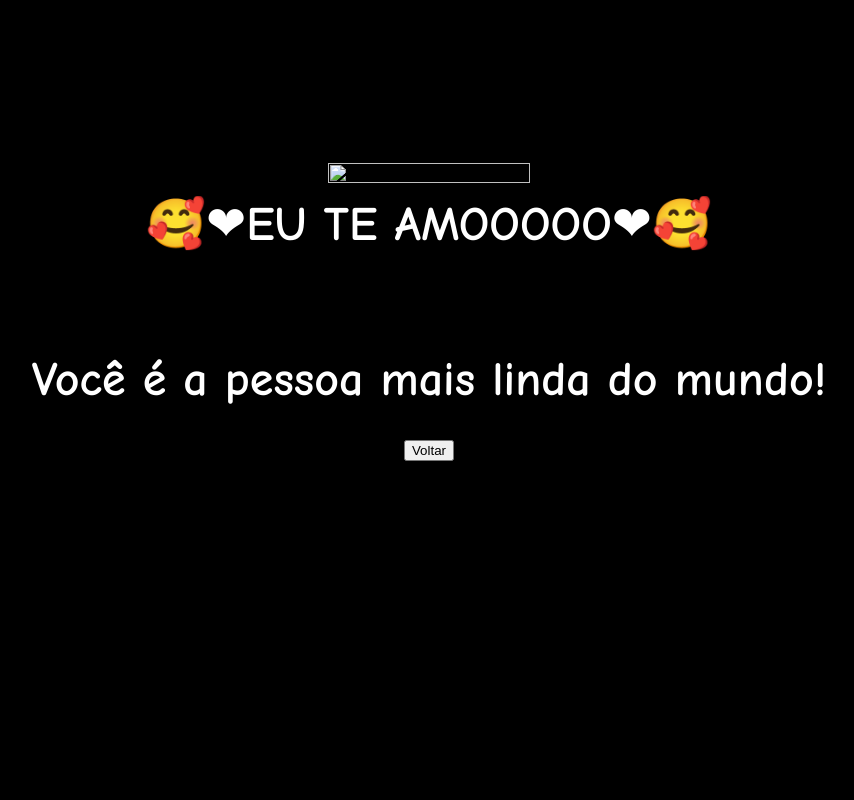
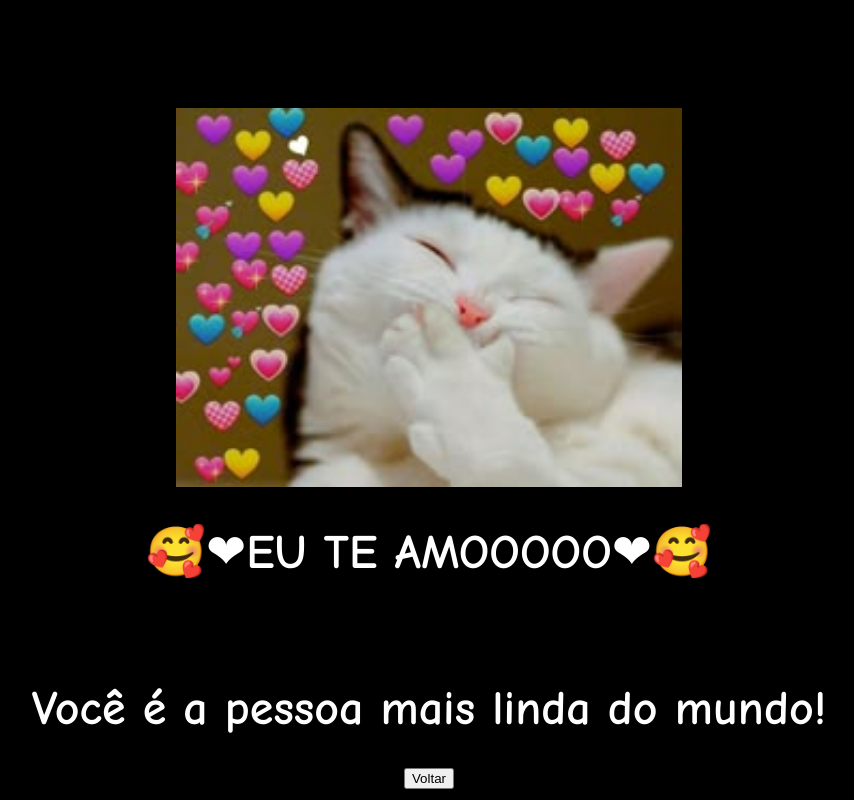
Before and after one commit to sitesdev56/pedido-de-namoro, a plain HTML site: page sim.html in a window 1280 px wide. Shown: the whole page, without its empty margins (211-1065 px from the left). Drawn offline with Linux system fonts and the light colour scheme.

Commit message:
Add files via upload

```diff
--- a/sim.html
+++ b/sim.html
@@ -23,8 +23,8 @@
             text-align: center;
         }
     </style>
-
-<h1> <img src="./src/img/coração_files/db051f788b5703c9f2ebb1fed6607f2a.jpg" width="40%" height="40%"> <br>🥰❤EU TE AMOOOOO❤🥰</h1>
+ <img src="./src/img/coração.jpg" width="40%" height="40%"> <br>
+<h1>🥰❤EU TE AMOOOOO❤🥰</h1>
 
 
 
```
Also changed, not shown: index.html (+0 -1 lines), src/img/coração.jpg (added).
